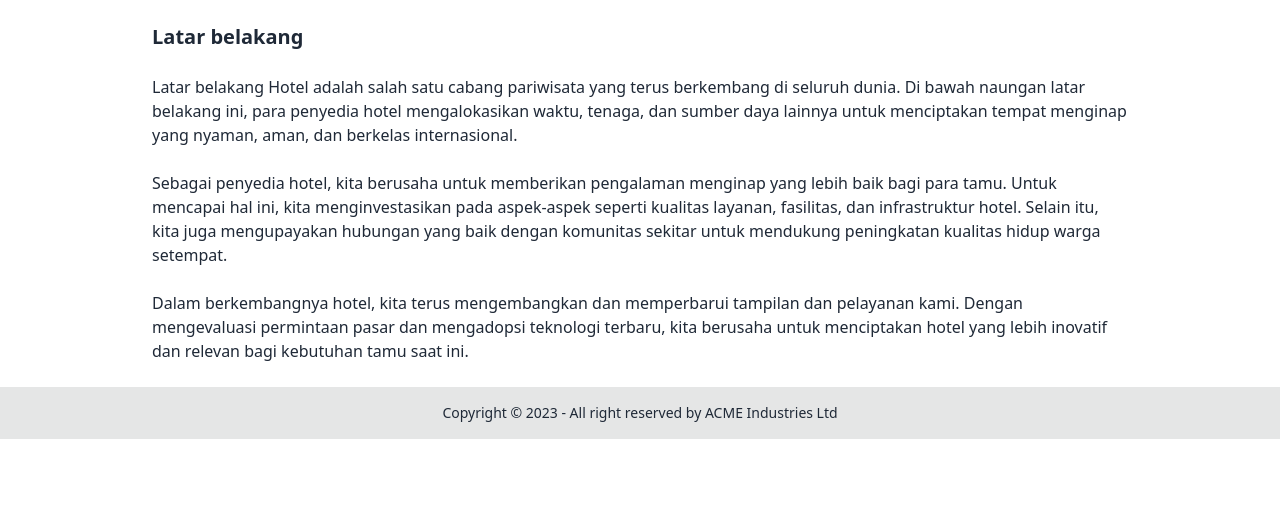
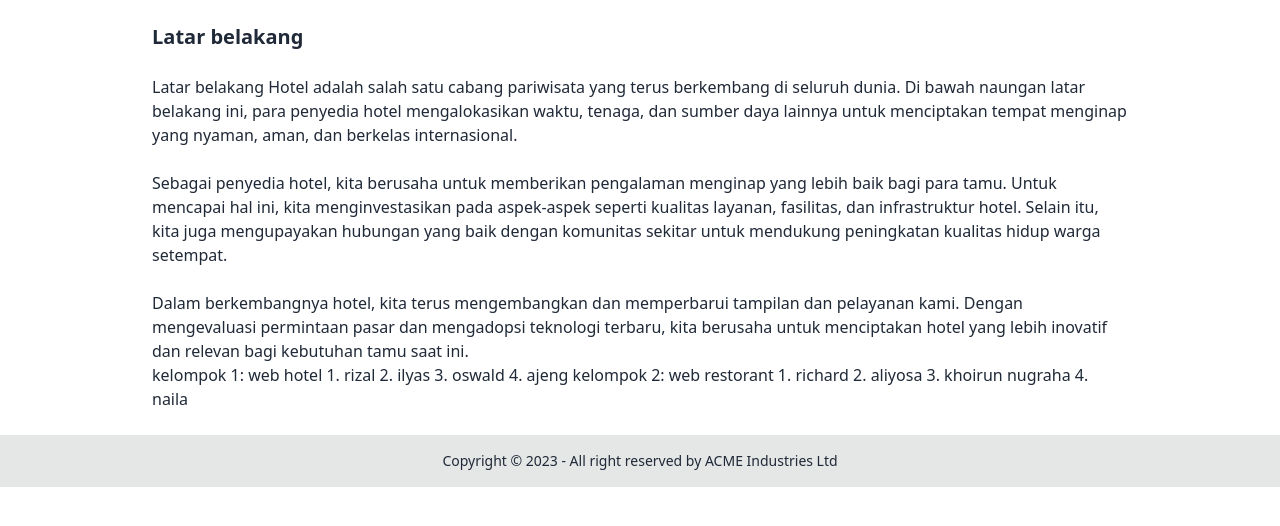
Before and after one commit to iqbalfarhan/webhotel, a PHP site: page /?page=home in a window 1280 px wide. Shown: the part 69-595 px from the top of the page. Run offline with PHP 8.4, Linux system fonts and the light colour scheme; some libraries are stand-ins or nearby versions.

Commit message:
update halaman home

```diff
--- a/pages/home.php
+++ b/pages/home.php
@@ -2,3 +2,16 @@
 <p>Latar belakang Hotel adalah salah satu cabang pariwisata yang terus berkembang di seluruh dunia. Di bawah naungan latar belakang ini, para penyedia hotel mengalokasikan waktu, tenaga, dan sumber daya lainnya untuk menciptakan tempat menginap yang nyaman, aman, dan berkelas internasional.</p>
 <p>Sebagai penyedia hotel, kita berusaha untuk memberikan pengalaman menginap yang lebih baik bagi para tamu. Untuk mencapai hal ini, kita menginvestasikan pada aspek-aspek seperti kualitas layanan, fasilitas, dan infrastruktur hotel. Selain itu, kita juga mengupayakan hubungan yang baik dengan komunitas sekitar untuk mendukung peningkatan kualitas hidup warga setempat.</p>
 <p>Dalam berkembangnya hotel, kita terus mengembangkan dan memperbarui tampilan dan pelayanan kami. Dengan mengevaluasi permintaan pasar dan mengadopsi teknologi terbaru, kita berusaha untuk menciptakan hotel yang lebih inovatif dan relevan bagi kebutuhan tamu saat ini.</p>
+
+
+kelompok 1: web hotel
+1. rizal
+2. ilyas
+3. oswald
+4. ajeng
+
+kelompok 2: web restorant
+1. richard
+2. aliyosa
+3. khoirun nugraha
+4. naila
```
